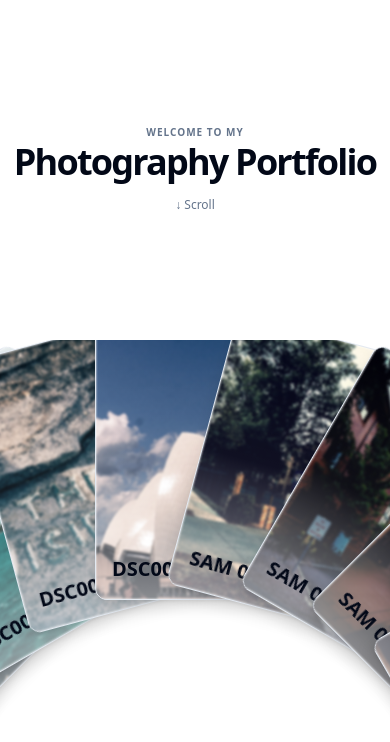
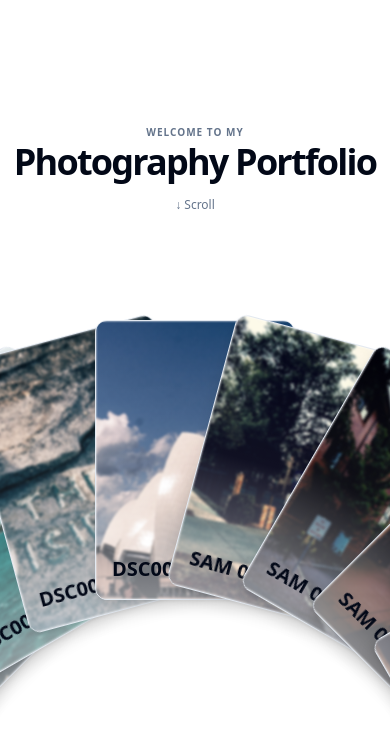
Before and after one commit to pronzzz/navzfolio, a React (Vite) app: page / in a window 390 px wide. Shown: the top 742 px of the page. Built offline with nearby package versions, Linux system fonts and the light colour scheme.

Commit message:
fix: Remove modal badge, fix mobile scroll, remove animation cutoff

```diff
--- a/src/DemoRadialScrollGalleryBento.tsx
+++ b/src/DemoRadialScrollGalleryBento.tsx
@@ -24,7 +24,7 @@ export default function DemoRadialScrollGalleryBento() {
     const selectedProject = PORTFOLIO_ITEMS.find(p => p.id === selectedId);
 
     return (
-        <div className="bg-background min-h-[600px] text-foreground overflow-hidden w-full relative">
+        <div className="bg-background min-h-[600px] text-foreground overflow-x-hidden w-full relative">
             <div className="h-[300px] flex flex-col items-center justify-center space-y-4 pt-8">
                 <div className="space-y-1 text-center">
                     <span className="text-[10px] font-bold tracking-widest text-muted-foreground uppercase">
@@ -122,7 +122,6 @@ export default function DemoRadialScrollGalleryBento() {
                                     {selectedProject.title}
                                 </motion.h3>
                                 <div className="flex items-center gap-2 mt-2">
-                                    <Badge variant="outline">{selectedProject.orientation}</Badge>
                                     <Badge variant="secondary">{selectedProject.preset}</Badge>
                                 </div>
                             </div>
--- a/src/components/ui/portfolio-and-image-gallery.tsx
+++ b/src/components/ui/portfolio-and-image-gallery.tsx
@@ -242,7 +242,7 @@ export const RadialScrollGallery = forwardRef<
                 {...rest}
             >
                 <div
-                    className='relative w-full overflow-hidden'
+                    className='relative w-full overflow-visible'
                     style={{
                         height: `${visibleAreaHeight}px`,
                     }}
```
